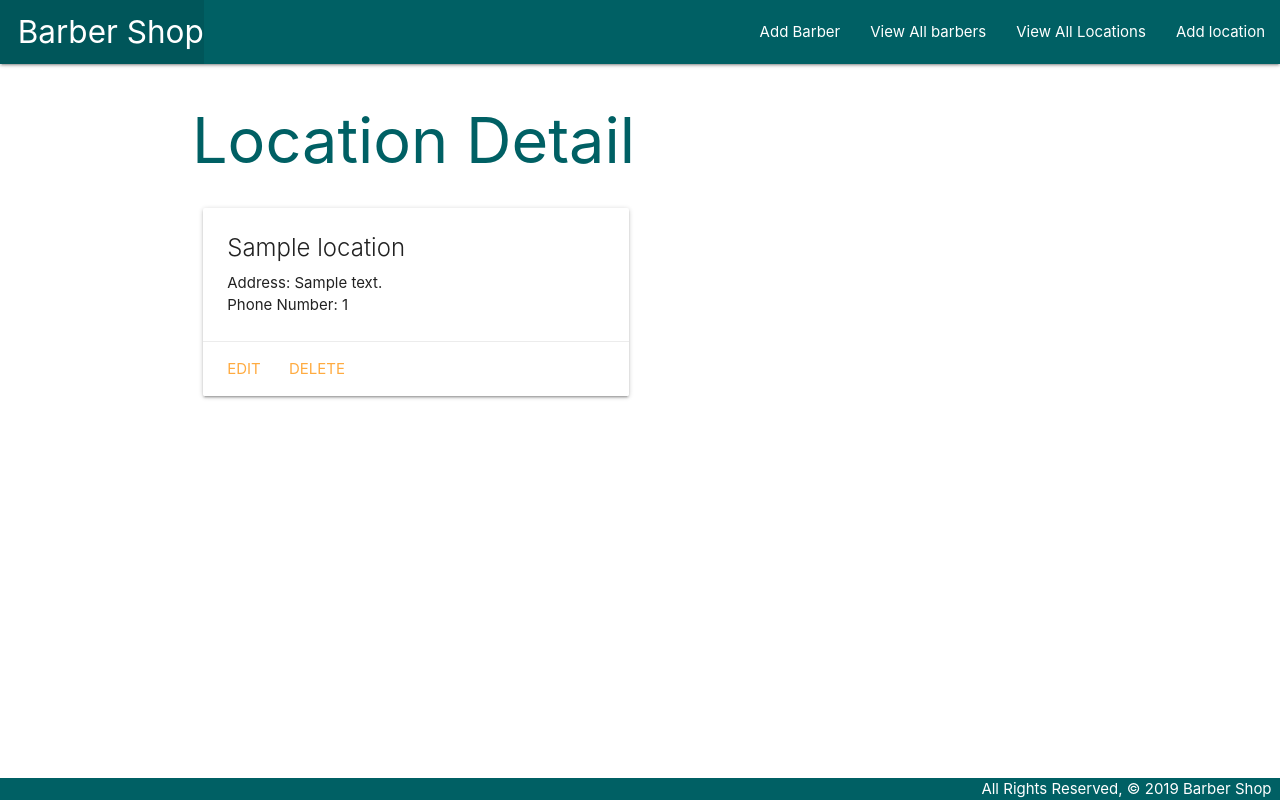
After one commit to yasamanloghmani/barbershop, a Django app: page /locations/1/ in a window 1280 px wide. The commit adds this page. Run offline with Django 3.2, Linux system fonts and the light colour scheme; tables that the repository leaves empty hold one stand-in row (values such as "Sample post").

Commit message:
add location model

```diff
--- a/barbershop/main_app/admin.py
+++ b/barbershop/main_app/admin.py
@@ -6,3 +6,4 @@ from .models import *
 
 admin.site.register(Barber)
 admin.site.register(Schedule)
+admin.site.register(Location)
--- a/barbershop/main_app/models.py
+++ b/barbershop/main_app/models.py
@@ -12,11 +12,22 @@ SKILLS = (
     ('C', 'Hair-Color'),
     ('N', 'Nail')
 )
+class Location(models.Model):
+    name = models.CharField(max_length=50)
+    address = models.CharField(max_length=500)
+    phone = models.IntegerField(max_length=10)
+    def __str__(self):
+        return self.name
+    def get_absolute_url(self):
+        return reverse('location_detail', kwargs={'pk': self.id})
+
+
 class Barber(models.Model):
     name = models.CharField(max_length=100)
     age = models.IntegerField()
     experience = models.IntegerField()
     description = models.TextField(max_length=250)
+    locations = models.ManyToManyField(Location)
     def __str__(self):
         return self.name
     def get_absolute_url(self):
--- a/barbershop/main_app/templates/base.html
+++ b/barbershop/main_app/templates/base.html
@@ -20,6 +20,8 @@
         <ul class="right">
             <li><a href="{% url 'barbers-create'%}">Add Barber</a></li>
             <li><a href="{% url 'index'%}">View All barbers</a></li>
+            <li><a href="{% url 'locations_index'%}">View All Locations</a></li>
+            <li><a href="{% url 'location_create'%}">Add location</a></li>
         </ul>
       </div>
     </nav>
--- /dev/null
+++ b/barbershop/main_app/templates/main_app/location_detail.html
@@ -0,0 +1,19 @@
+{% extends 'base.html' %}
+{% block content %}
+<h1>Location Detail</h1>
+<div class="row">
+    <div class="col s6 col-offset-3">
+      <div class="card">
+        <div class="card-content">
+          <span class="card-title">{{ location.name }}</span>
+          <p>Address: {{ location.address }}</p>
+          <p>Phone Number: {{ location.phone }}</p>
+        </div>
+        <div class="card-action">
+          <a href="{% url 'location_update' location.id %}">Edit</a>
+          <a href="{% url 'location_delete' location.id %}">Delete</a>
+        </div>
+      </div>
+    </div>
+  </div>
+  {% endblock %}
--- a/barbershop/main_app/urls.py
+++ b/barbershop/main_app/urls.py
@@ -8,5 +8,10 @@ urlpatterns = [
     path('barbers/create/', views.BarberCreate.as_view(), name='barbers-create'),
     path('barbers/<int:pk>/update', views.BarberUpdate.as_view(), name='barbers_update'),
     path('barbers/<int:pk>/delete', views.BarberDelete.as_view(), name='barbers_delete'),
-    path('barbers/<int:barber_id>/add_appointment', views.add_appointment, name='add_appointment')
+    path('barbers/<int:barber_id>/add_appointment', views.add_appointment, name='add_appointment'),
+    path('locations/', views.Locations.as_view(), name='locations_index'),
+    path('locations/<int:pk>/', views.LocationDetail.as_view(), name='location_detail'),
+    path('locations/create/', views.LocationCreate.as_view(), name='location_create'),
+    path('locations/<int:pk>/update/',views.LocationUpdate.as_view(), name='location_update'),
+    path('locations/<int:pk>/delete/', views.LocationDelete.as_view(), name='location_delete')
 ]
--- a/barbershop/main_app/views.py
+++ b/barbershop/main_app/views.py
@@ -1,8 +1,9 @@
 from django.shortcuts import render, redirect
-from .models import Barber
+from .models import Barber , Location
 from .forms import ScheduleForm
 # Create your views here.
 from django.http import HttpResponse
+from django.views.generic import ListView, DetailView
 from django.views.generic.edit import CreateView, UpdateView, DeleteView
 
 # Define the home view
@@ -39,3 +40,21 @@ def add_appointment(request, barber_id):
     new_schedule.barber_id = barber_id
     new_schedule.save()
   return redirect('detail', barber_id=barber_id)
+
+class Locations(ListView):
+  model = Location
+
+class LocationDetail(DetailView):
+  model = Location
+
+class LocationCreate(CreateView):
+  model = Location
+  fields = '__all__'
+
+class LocationUpdate(UpdateView):
+  model = Location
+  fields = ['name', 'address', 'phone']
+
+class LocationDelete(DeleteView):
+  model = Location
+  success_url = '/locations/'
```
Also changed, not shown: barbershop/main_app/templates/barbers/detail.html (+20 -0 lines), barbershop/main_app/templates/main_app/location_confirm_delete.html (added, +13 -0 lines), barbershop/main_app/templates/main_app/location_form.html (added, +19 -0 lines), barbershop/main_app/templates/main_app/location_list.html (added, +17 -0 lines), barbershop/main_app/migrations/0004_auto_20200412_1823.py (added).
